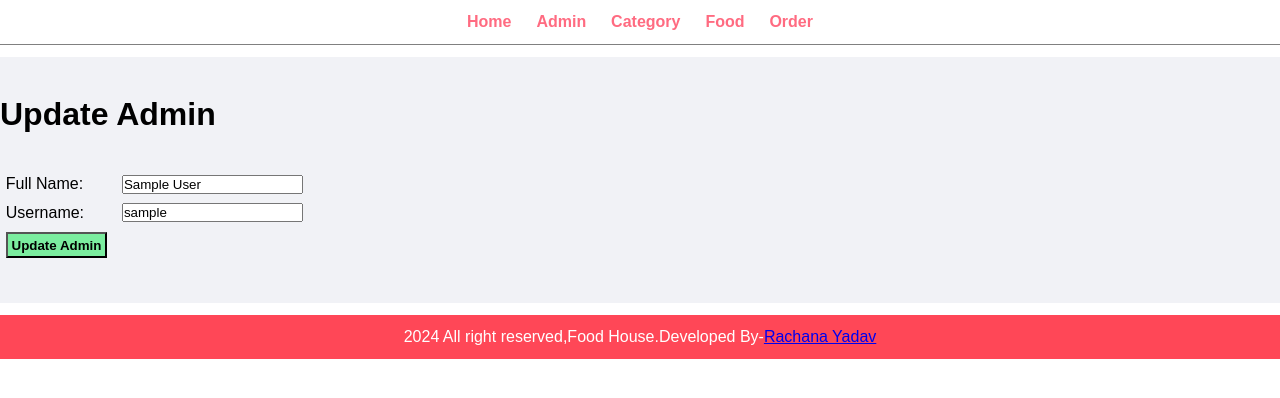
After one commit to rachanayadavv/new_foodorder, a PHP site: page /admin/update-admin.php?id=1 in a window 1280 px wide. The commit adds this page. Shown: the top 398 px of the page. Run offline with PHP 8.4, Linux system fonts and the light colour scheme; tables that the repository leaves empty or names only in its code hold one stand-in row (values such as "Sample post").

Commit message:
Added files

```diff
--- a/admin/add-admin.php
+++ b/admin/add-admin.php
@@ -76,13 +76,13 @@ if (isset($_POST['submit'])) {
         //DATA Inserted
         // echo "Data Inserted";
         //create a session variable to display message
-        $_SESSION['add'] = "Admin Addded Successfuly";
+        $_SESSION['add'] = "<div class='success'>Admin Addded Successfuly</div>";
         //redirect page to manage admin page
         header("location:" . SITEURL . 'admin/manage-admin.php');
     } else {
         //Failed to insert data
         //echo "Failed to insert data";
-        $_SESSION['add'] = "Failed to add admin";
+        $_SESSION['add'] = "<div class='error'>Failed to add admin</div>";
         //redirect page to add admin page
         header("location:" . SITEURL . 'admin/add-admin.php');
     }
--- /dev/null
+++ b/admin/update-admin.php
@@ -0,0 +1,106 @@
+<?php include('partials/menu.php'); ?>
+
+<div class="main-content">
+    <div class="wapper">
+        <h1>Update Admin</h1>
+
+        <br><br>
+
+        <?php
+        //1.get the id of selected admin
+
+        $id = $_GET['id'];
+
+        //2.create SQL query to get the details
+
+        $sql = "SELECT * FROM tbl_admin WHERE id=$id";
+
+        //excute the query
+        $res = mysqli_query($conn, $sql);
+
+        //check whether the query is excuted or not
+        if ($res == true) {
+            //check whether the data is available or not
+            $count = mysqli_num_rows($res);
+
+            //check whether we have admin data or not
+
+            if ($count == 1) {
+                //get the details
+                //echo "admin available";
+
+                $row = mysqli_fetch_assoc($res);
+                $full_name = $row['full_name'];
+                $username = $row['username'];
+            } else {
+                //redirect to manage admin page
+                header('location:' . SITEURL . 'admin/manage-admin.php');
+            }
+        }
+        ?>
+
+        <form action="" method="POST">
+            <table class="tbl-30">
+                <tr>
+                    <td>Full Name: </td>
+                    <td>
+                        <input type="text" name="full_name" value="<?php echo $full_name ?>">
+                    </td>
+                </tr>
+                <tr>
+                    <td>Username: </td>
+                    <td>
+                        <input type="text" name="username" value="<?php echo $username ?>">
+                    </td>
+                </tr>
+                <tr>
+                    <td colspan="2">
+                        <input type="hidden" name="id" value="<?php echo $id; ?>">
+                        <input type="submit" name="submit" value="Update Admin" class="btn-secondary">
+                    </td>
+                </tr>
+
+
+            </table>
+        </form>
+
+
+    </div>
+</div>
+<?php
+//check whether the submit button is clicked or not
+if (isset($_POST['submit'])) {
+    //echo "Button Clicked";
+    //get all the values from form to update
+    $id = $_POST['id'];
+    $full_name = $_POST['full_name'];
+    $username = $_POST['username'];
+
+    //create sql query to update
+    $sql = "UPDATE tbl_admin SET
+     full_name='$full_name',
+     username='$username'
+     WHERE id='$id'
+     ";
+
+    //excute the query
+    $res = mysqli_query($conn, $sql);
+
+    //check whether the query excuted successfully or not
+    if ($res == true) {
+        //query excuted and admin updated
+        $_SESSION['upadte'] = "<div class ='success'> Admin Updated Successfully.</div>";
+        //redirect page to manage admin page
+        header("location:" . SITEURL . 'admin/manage-admin.php');
+    } else {
+        //Failed to update admin
+        //echo "Failed to insert data";
+        $_SESSION['add'] = "<div class='error'>Failed to delete admin</div>";
+        //redirect page manage admin page
+        header("location:" . SITEURL . 'admin/add-admin.php');
+    }
+}
+
+?>
+
+<?php include('partials/footer.php'); ?>
--- a/css/admin.css
+++ b/css/admin.css
@@ -79,6 +79,14 @@ table tr td{
     background-color: #ff4757;
 }
 
+.success{
+    color: #2ed573;
+}
+
+.error{
+    color: #ff4757;
+}
+
 
 /*CSS for Menu */
 .menu{
```
Also changed, not shown: admin/delete-admin.php (added, +26 -0 lines), admin/manage-admin.php (+13 -2 lines), admin/update-password.php (added, +16 -0 lines).
